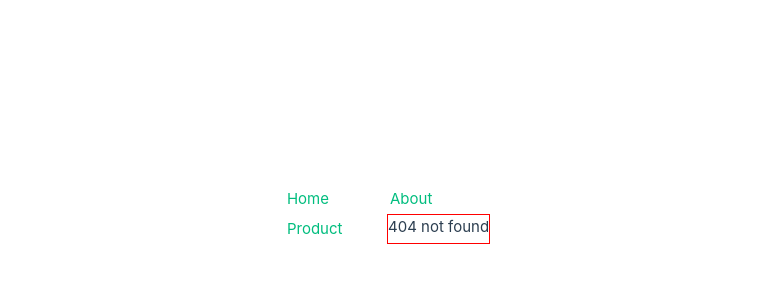
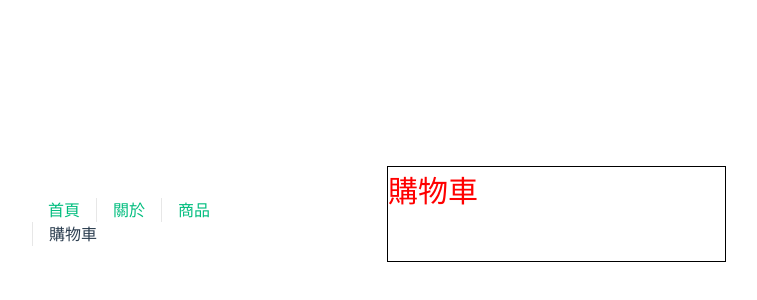
Before and after one commit to ingridkao/20251220, a Vue app: page /cart in a window 1280 px wide. Before the commit this address had no page. Shown: the part 186-486 px from the top of the page, without its empty margins (253-1010 px from the left). Built offline with nearby package versions, Linux system fonts and the light colour scheme.

Commit message:
新增套件和購物車頁面

```diff
--- a/package.json
+++ b/package.json
@@ -20,6 +20,7 @@
   "devDependencies": {
     "@vitejs/plugin-vue": "^6.0.2",
     "prettier": "3.6.2",
+    "sass-embedded": "^1.97.1",
     "vite": "^7.2.4",
     "vite-plugin-vue-devtools": "^8.0.5"
   }
--- a/src/App.vue
+++ b/src/App.vue
@@ -35,27 +35,23 @@ const updateUser = () => {
   {{ user['name'] }}
   <button @click="rename">重新命名</button>
   <button @click="updateUser">換人</button>
-
   <p :style="{ color: list[count] || 'blue' }">{{ count }}</p>
   <button @click="addCount">數字加一</button>
   <button @click="updateUrl">click</button>
   <a :href="url1">{{ url1 }} </a>
   <a :href="url2">{{ url2 }} - 不會被更新(不是響應式資料)</a> -->
-
-  <!-- <header>
-    <img alt="Vue logo" class="logo" src="@/assets/logo.svg" width="125" height="125" />
+  <header>
+    <!-- <img alt="Vue logo" class="logo" src="@/assets/logo.svg" width="125" height="125" /> -->
     <div class="wrapper">
-      <HelloWorld msg="我是小龜" />
+      <!-- <HelloWorld msg="聖誕節嘿嘿" /> -->
       <nav>
-        <RouterLink to="/">Home</RouterLink>
-        <RouterLink to="/about">About</RouterLink>
+        <RouterLink to="/">首頁</RouterLink>
+        <RouterLink to="/about">關於</RouterLink>
+        <RouterLink to="/product">商品</RouterLink>
+        <RouterLink to="/cart">購物車</RouterLink>
       </nav>
     </div>
-  </header> -->
-
-  <RouterLink to="/">Home</RouterLink>
-  <RouterLink to="/about">About</RouterLink>
-  <RouterLink to="/product">Product</RouterLink>
+  </header>
   <main>
     <RouterView />
   </main>
@@ -63,7 +59,7 @@ const updateUser = () => {
 
 <style scoped>
 main {
-  border: 1px solid red;
+  border: 1px solid #000;
 }
 header {
   line-height: 1.5;
--- a/src/router/index.js
+++ b/src/router/index.js
@@ -16,6 +16,11 @@ const router = createRouter({
       component: () => import('@/views/AboutView.vue'),
     },
     {
+      path: '/cart',
+      name: 'cart',
+      component: () => import('@/views/CartView.vue'),
+    },
+    {
       path: '/product',
       name: 'product',
       component: () => import('@/views/ProductView.vue'),
--- /dev/null
+++ b/src/views/CartView.vue
@@ -0,0 +1,11 @@
+<script setup></script>
+
+<template>
+  <h1>購物車</h1>
+</template>
+
+<style lang="scss" scoped>
+h1 {
+  color: red;
+}
+</style>
--- /dev/null
+++ b/src/views/ProductView.vue
@@ -0,0 +1,24 @@
+<script setup>
+import { ref, reactive } from 'vue'
+// const pageCount = ref(10)
+// const list = ref(['aaa', 'aaa', 'aaa'])
+</script>
+
+<template>
+  <h1>商品</h1>
+  <!--  <main>
+    <h1>product</h1>
+    <h2>最基礎用法</h2>
+    <button v-for="page in pageCount">嘿嘿{{ page }}頁</button>
+    <hr />
+    <div v-for="(listItem, listIndex) in list" :key="listIndex">
+      {{ listItem }}
+    </div>
+  </main>-->
+</template>
+
+<style lang="scss">
+h1 {
+  color: blue;
+}
+</style>
```
